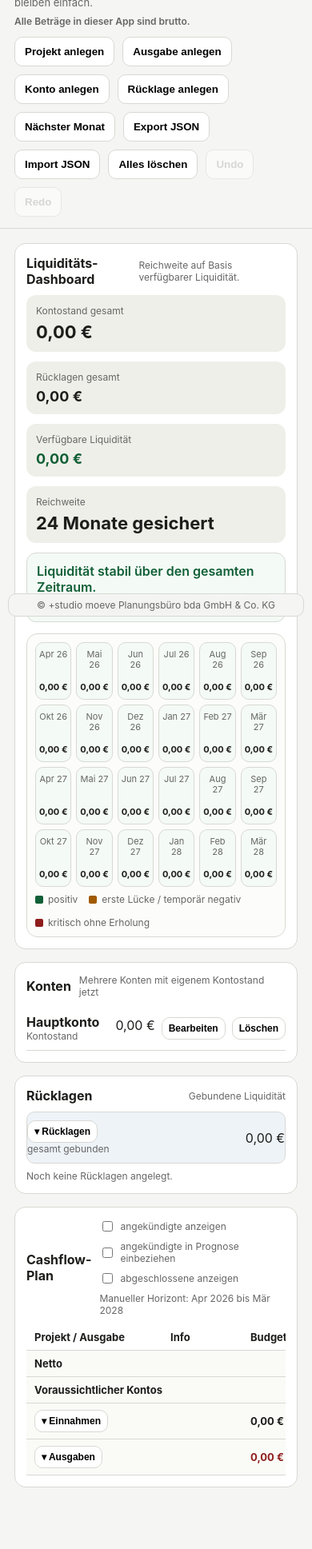
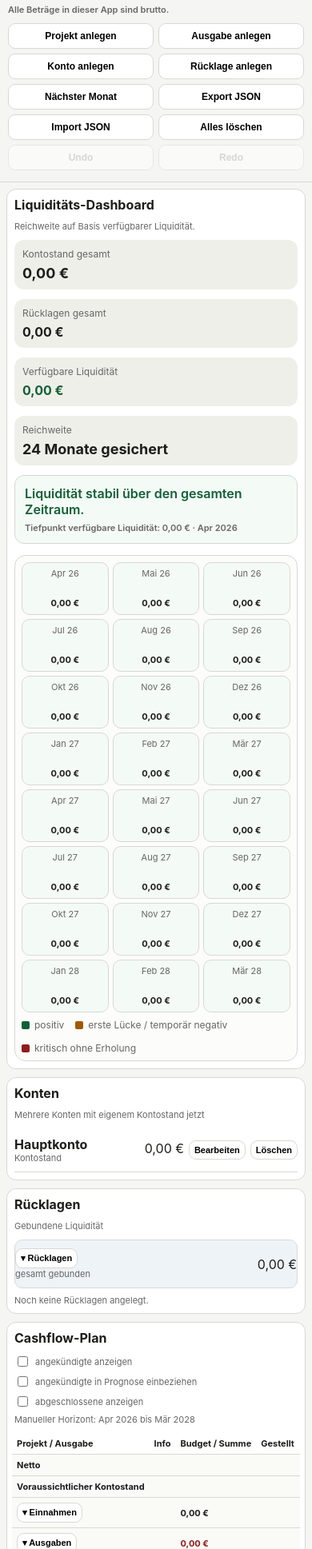
Before and after one commit to moeve-studio/studio-moeve-cashflow, a plain HTML site: page index.html in a window 390 px wide. Shown: the part 63-2000 px from the top of the page at 80% size. Before the commit the page ends 1957 px from the top, so only its background shows below. Drawn offline with Linux system fonts and the light colour scheme.

Commit message:
Add files via upload

```diff
--- a/index.html
+++ b/index.html
@@ -69,10 +69,72 @@ dialog::backdrop{background:rgba(0,0,0,.28)} .modal-head{padding:16px 18px;borde
 .phase-box{border:1px solid var(--line);border-radius:12px;padding:10px;background:#fcfcfa}
 .phase-head{display:flex;justify-content:space-between;align-items:center;gap:8px;margin-bottom:8px}
 .checkline{display:flex;align-items:center;gap:8px}
-@media (max-width:900px){.grid3,.grid4,.form-grid{grid-template-columns:1fr}.reach-band{grid-template-columns:repeat(6,minmax(42px,1fr))}.sticky{min-width:170px;max-width:170px}.sticky2{left:170px}.sticky3{left:270px}.sticky4{left:370px}.sticky5{left:480px}.sticky6{left:590px}}
+@media (max-width:1024px){
+  .wrap{padding:14px}
+  .grid3,.grid4,.form-grid{grid-template-columns:1fr 1fr}
+  .reach-band{grid-template-columns:repeat(8,minmax(42px,1fr))}
+  .sticky{min-width:190px;max-width:190px}
+  .sticky2{left:190px;min-width:92px}
+  .sticky3{left:282px;min-width:92px}
+  .sticky4{left:374px;min-width:96px}
+  .sticky5{left:470px;min-width:96px}
+  .sticky6{left:566px;min-width:96px}
+  th,td{padding:7px 8px;font-size:12px}
+  .metric{padding:10px}
+  .value{font-size:20px}
+}
+
+@media (max-width:767px){
+  header{position:relative;top:auto;padding:10px 12px}
+  h1{font-size:18px}
+  .sub,.gross-note{font-size:12px}
+  .toolbar{gap:6px;margin-top:10px}
+  button{padding:8px 10px;border-radius:9px;font-size:12px}
+  .wrap{padding:10px 10px 56px}
+  .card{padding:10px;margin-bottom:10px;border-radius:12px}
+  .grid3,.grid4,.form-grid,.phases{grid-template-columns:1fr}
+  .section-title{align-items:flex-start;flex-direction:column}
+  .right-tools{gap:6px}
+  .chart-wrap{padding:8px}
+  .reach-band{grid-template-columns:repeat(4,minmax(52px,1fr));gap:5px}
+  .reach-item{min-height:66px;padding:7px 3px}
+  .table-wrap{overflow-x:auto;overflow-y:visible;-webkit-overflow-scrolling:touch;touch-action:pan-x pan-y;padding-bottom:6px}
+  table{min-width:1200px}
+  th,td{padding:6px 7px;font-size:12px}
+  th{position:static}
+  .sticky,.sticky2,.sticky3,.sticky4,.sticky5,.sticky6{position:static;left:auto !important;min-width:auto;max-width:none;z-index:auto;background:inherit}
+  .sticky{min-width:180px}
+  .month-cell{grid-template-columns:minmax(54px,1fr) auto;gap:3px}
+  .cell-input{padding:5px 6px;font-size:12px;min-width:54px}
+  input[type=text],input[type=number],input[type=month],select{padding:8px 9px;font-size:13px}
+  dialog{width:min(100vw - 12px, 900px);border-radius:12px}
+  .modal-head{padding:12px 14px}
+  .modal-body{padding:14px}
+}
+
+@media (max-width:480px){
+  body{overflow-x:hidden}
+  header{padding:8px 10px}
+  h1{font-size:17px}
+  .sub,.gross-note,.small{font-size:11px}
+  .toolbar{display:grid;grid-template-columns:repeat(2,minmax(0,1fr));gap:6px}
+  .toolbar button{width:100%}
+  .wrap{padding:8px 8px 52px}
+  .card{padding:9px}
+  .value{font-size:18px}
+  .value.smallish{font-size:16px}
+  .reach-band{grid-template-columns:repeat(3,minmax(58px,1fr))}
+  .table-wrap{margin:0 -3px;padding-bottom:8px}
+  table{min-width:1120px}
+  th,td{padding:6px 6px;font-size:11px}
+  .sticky{min-width:165px}
+  .inline-btn{padding:5px 6px;font-size:11px}
+  .month-cell{grid-template-columns:minmax(50px,1fr) auto}
+}
 
 .footer-copyright{position:fixed;right:14px;bottom:10px;z-index:20;background:rgba(245,245,243,.92);border:1px solid var(--line);border-radius:10px;padding:6px 10px;font-size:12px;color:var(--muted);backdrop-filter:blur(6px)}
-@media (max-width:900px){.footer-copyright{left:10px;right:10px;bottom:10px;text-align:center}}
+@media (max-width:767px){.footer-copyright{position:static;display:block;margin:6px 10px 10px auto;width:fit-content;max-width:calc(100% - 20px);text-align:right;background:transparent;border:none;padding:0;backdrop-filter:none}}
+@media (max-width:480px){.footer-copyright{margin:2px 8px 8px auto;font-size:11px;text-align:right}}
 
 </style>
 </head>
```
